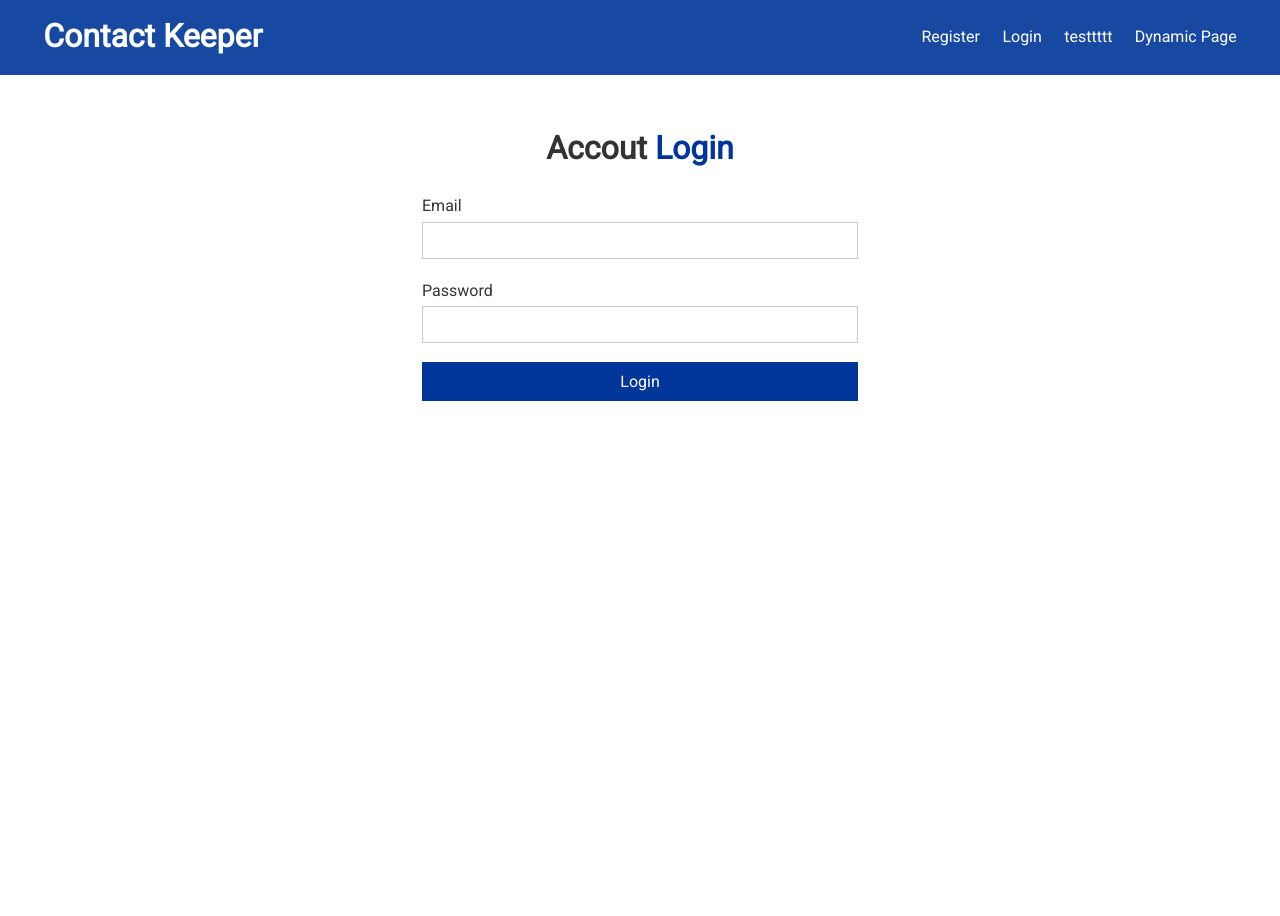
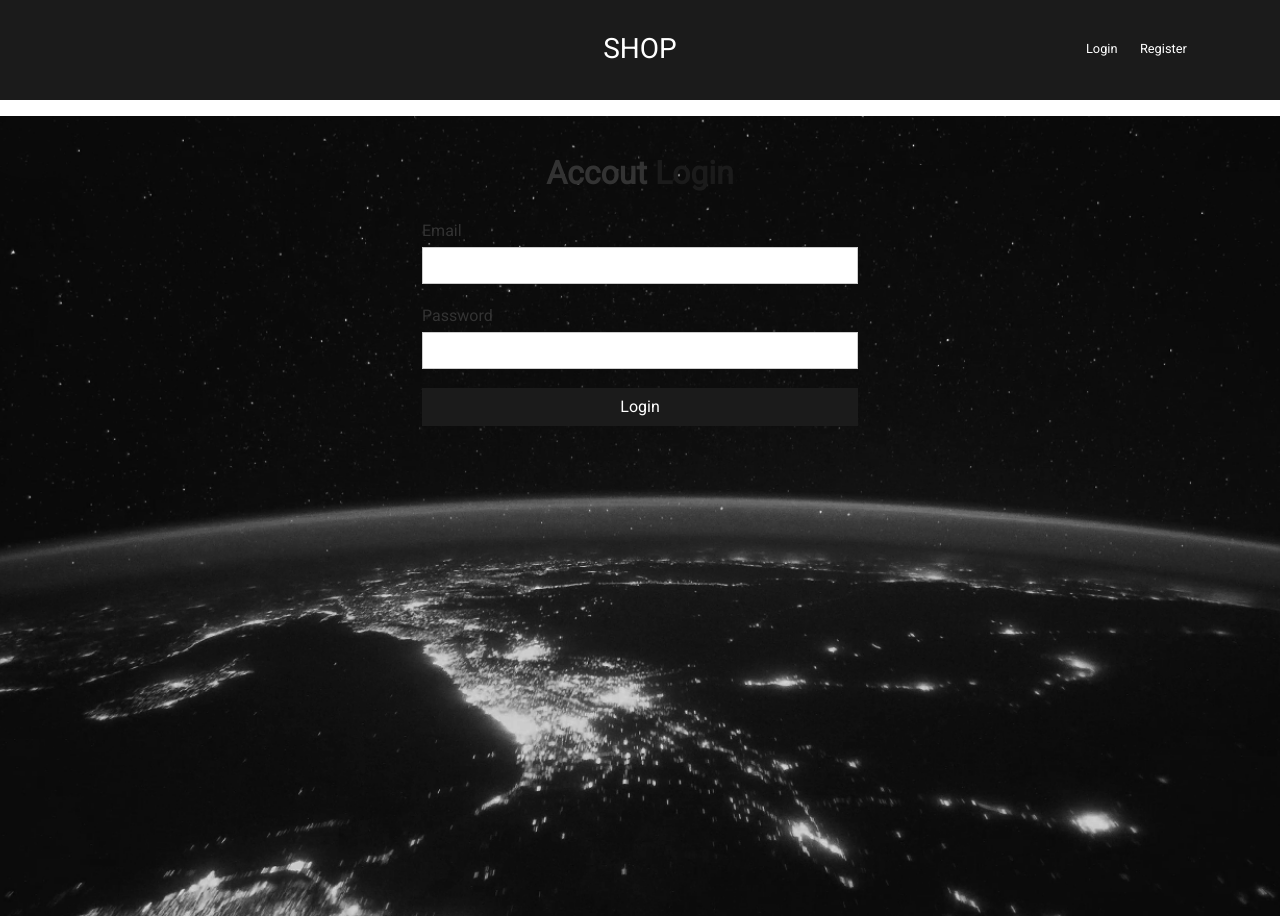
Before and after one commit to phishchiang/assets_viewer_system, a React (Create React App) app in the folder client/: page /login in a window 1280 px wide. Before the commit the page ends 800 px from the top, so only its background shows below. Built offline with nearby package versions, Linux system fonts and the light colour scheme.

Commit message:
basic nav ui and the backround image

```diff
--- a/client/src/App.css
+++ b/client/src/App.css
@@ -2,7 +2,7 @@
 
 /* Global Styles */
 :root {
-  --primary-color: #003699;
+  --primary-color: #1b1b1b;
   --dark-color: #333333;
   --light-color: #f4f4f4;
   --danger-color: #dc3545;
@@ -42,13 +42,32 @@ img {
 
 /* Utilities */
 .container {
-  max-width: 1100px;
+  /* max-width: 1100px; */
   margin: auto;
   overflow: hidden;
   padding: 0 2rem;
+  background-image: url('./components/auth/Shop_bg.png');
+  background-color: #cccccc;
+  height: 100vh;
+  background-position: center;
+  background-repeat: no-repeat;
+  background-size: cover;
+  position: relative;
 }
 
 /* Text Styles*/
+.title{
+  /* position: absolute; */
+  text-align: center;
+  font-size: 1.75rem;
+  margin-top: 10 px;
+}
+
+.login-side{
+  margin-right: 50px;
+  font-size: 0.8rem;
+}
+
 .x-large {
   font-size: 4rem;
   line-height: 1.2;
@@ -355,15 +374,30 @@ table th {
 
 /* Navbar */
 .navbar {
+  /* position: relative; */
   display: flex;
   justify-content: space-between;
   align-items: center;
   padding: 0.7rem 2rem;
   z-index: 1;
   width: 100%;
+  height: 100px;
   border-bottom: solid 1px var(--primary-color);
-  opacity: 0.9;
   margin-bottom: 1rem;
+}
+
+.spaceing{
+  width: 173px;
+}
+
+.bg_image{
+  background-image: url('./components/auth/Shop_bg.png');
+  background-color: #cccccc;
+  height: 500px;
+  background-position: center;
+  background-repeat: no-repeat;
+  background-size: cover;
+  position: relative;
 }
 
 .navbar ul {
--- a/client/src/components/layout/Navbar.js
+++ b/client/src/components/layout/Navbar.js
@@ -37,26 +37,21 @@ const Navbar = ({ title, icon }) => {
   const guestLinks = (
     <Fragment>
       <li>
-        <Link to="/register">Register</Link>
-      </li>
-      <li>
         <Link to="/login">Login</Link>
       </li>
       <li>
-        <Link to="/">testtttt</Link>
-      </li>
-      <li>
-        <Link to={`/${_dynamic_link}`}>Dynamic Page</Link>
+        <Link to="/register">Register</Link>
       </li>
     </Fragment>
   );
 
   return (
     <div className="navbar bg-primary">
-      <h1>
-        <Link to="/">{title}</Link>
-      </h1>
-      <ul>{isAuthenticated ? authLinks : guestLinks}</ul>
+      <div className="title spaceing"> </div>
+      <div className="title">
+        <Link to="/">SHOP</Link>
+      </div>
+      <ul className="login-side">{isAuthenticated ? authLinks : guestLinks}</ul>
     </div>
   );
 };
```
Also changed, not shown: client/src/components/auth/Login.js (+7 -0 lines), client/src/components/auth/Shop_bg.png (added).
